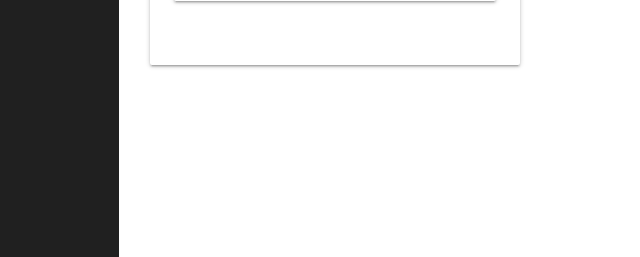
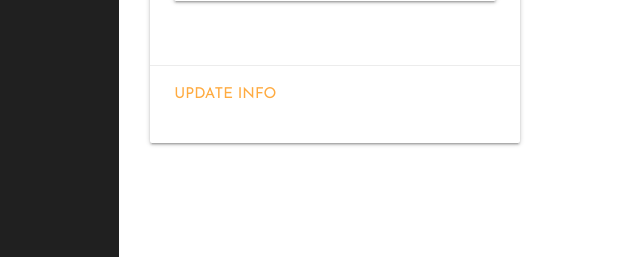
Before and after one commit to redsn/dog-walking-crm, a Django app: template main_app/templates/dogs/detail.html in a window 1280 px wide. Shown: the part 543-800 px from the top of the page, without its empty margins (81-721 px from the left). Run offline with Django 4.2, Linux system fonts and the light colour scheme; the template is opened without the code that fills it: values that come from a table or form of the project are taken from there, others are empty; some libraries are stand-ins or nearby versions.

Commit message:
wip: more style updates for detail

```diff
--- a/main_app/templates/dogs/detail.html
+++ b/main_app/templates/dogs/detail.html
@@ -44,7 +44,9 @@
                         <p>{{dog.notes}}</p>
                     </div>
                 </div>
-
+            </div>
+            <div class="card-action">
+                <a href="{% url 'dog_update' dog.id%}">Update Info</a>
             </div>
         </div>
     </div>
```
